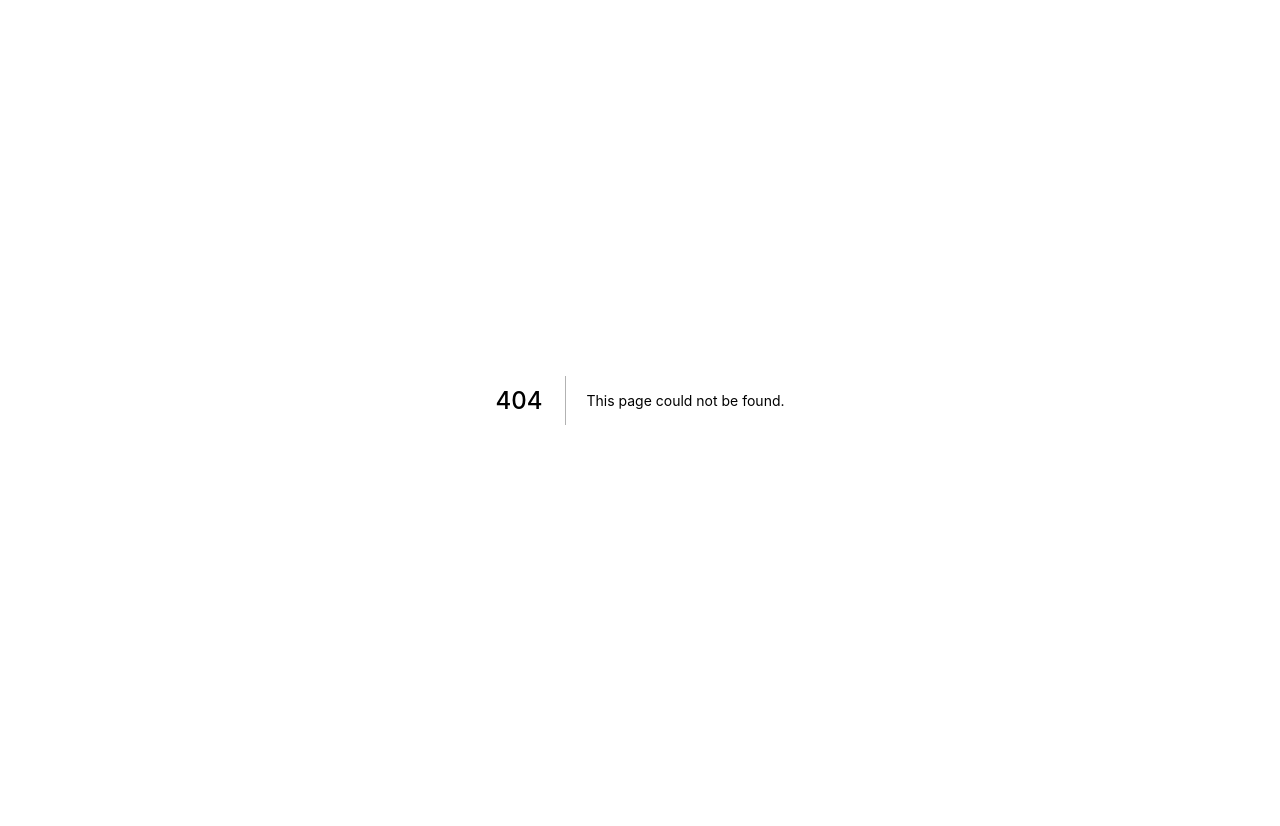
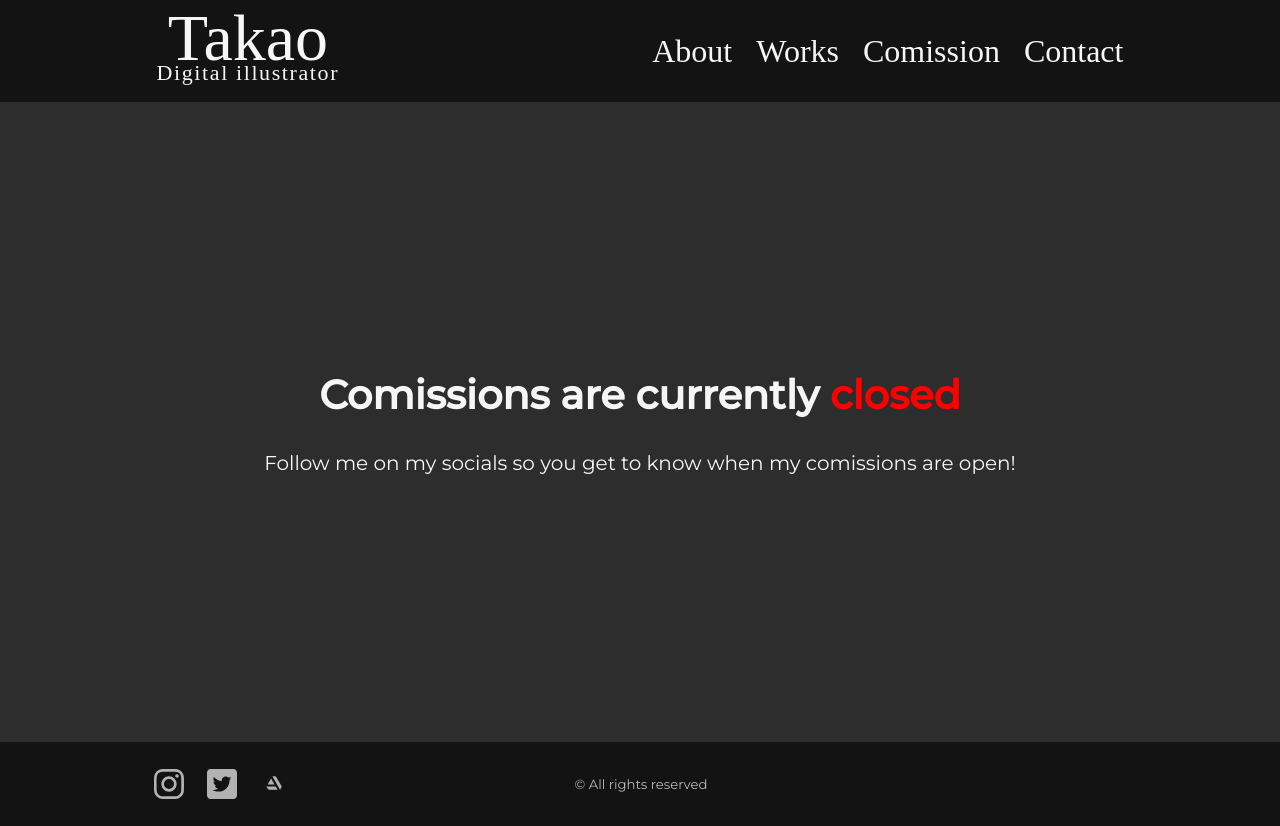
Before and after one commit to takasteel/portfolio, a Next.js app: page /comission in a window 1280 px wide. Before the commit this address had no page. Before the commit the page ends 800 px from the top, so only its background shows below. Built offline with nearby package versions, Linux system fonts and the light colour scheme; a web font is replaced by a local one.

Commit message:
Add comission page

```diff
--- a/package.json
+++ b/package.json
@@ -8,6 +8,7 @@
     "start": "next start"
   },
   "dependencies": {
+    "axios": "^0.21.1",
     "next": "10.0.7",
     "react": "17.0.1",
     "react-dom": "17.0.1",
--- /dev/null
+++ b/src/components/ComissionInfo.js
@@ -0,0 +1,10 @@
+import styles from '../styles/components/ComissionInfo.module.css'
+
+export function ComissionInfo() {
+  return(
+    <div className={styles.container}>
+      <h2>Comissions are currently <span>closed</span></h2>
+      <p>Follow me on my socials so you get to know when my comissions are open!</p>
+    </div>
+  );
+}
--- /dev/null
+++ b/src/pages/comission.js
@@ -0,0 +1,24 @@
+import { Navbar } from '../components/Navbar';
+import { Footer } from '../components/Footer';
+import { ComissionInfo } from '../components/ComissionInfo'
+
+import Head from 'next/head';
+
+import styles from '../styles/pages/Home.module.css'
+
+export default function Comission() {
+  return (
+    <div>
+      <Head>
+        <title>Takao | About</title>
+      </Head>
+      <div className={styles.container}>
+        <Navbar />
+        <section>
+          <ComissionInfo />
+        </section>
+        <Footer />
+      </div>
+    </div>
+  );
+}
--- /dev/null
+++ b/src/styles/components/ComissionInfo.module.css
@@ -0,0 +1,19 @@
+.container {
+  display: flex;
+  flex-direction: column;
+  justify-content: center;
+  align-items: center;
+}
+
+.container h2 {
+  margin-bottom: 2rem;
+  font-size: 2.5rem;
+}
+
+.container h2 > span {
+  color: red;
+}
+
+.container p {
+  font-size: 1.25rem;
+}
```
Also changed, not shown: src/pages/contact.js (added), 1 other file (tests, documents, lock files or other folders).
